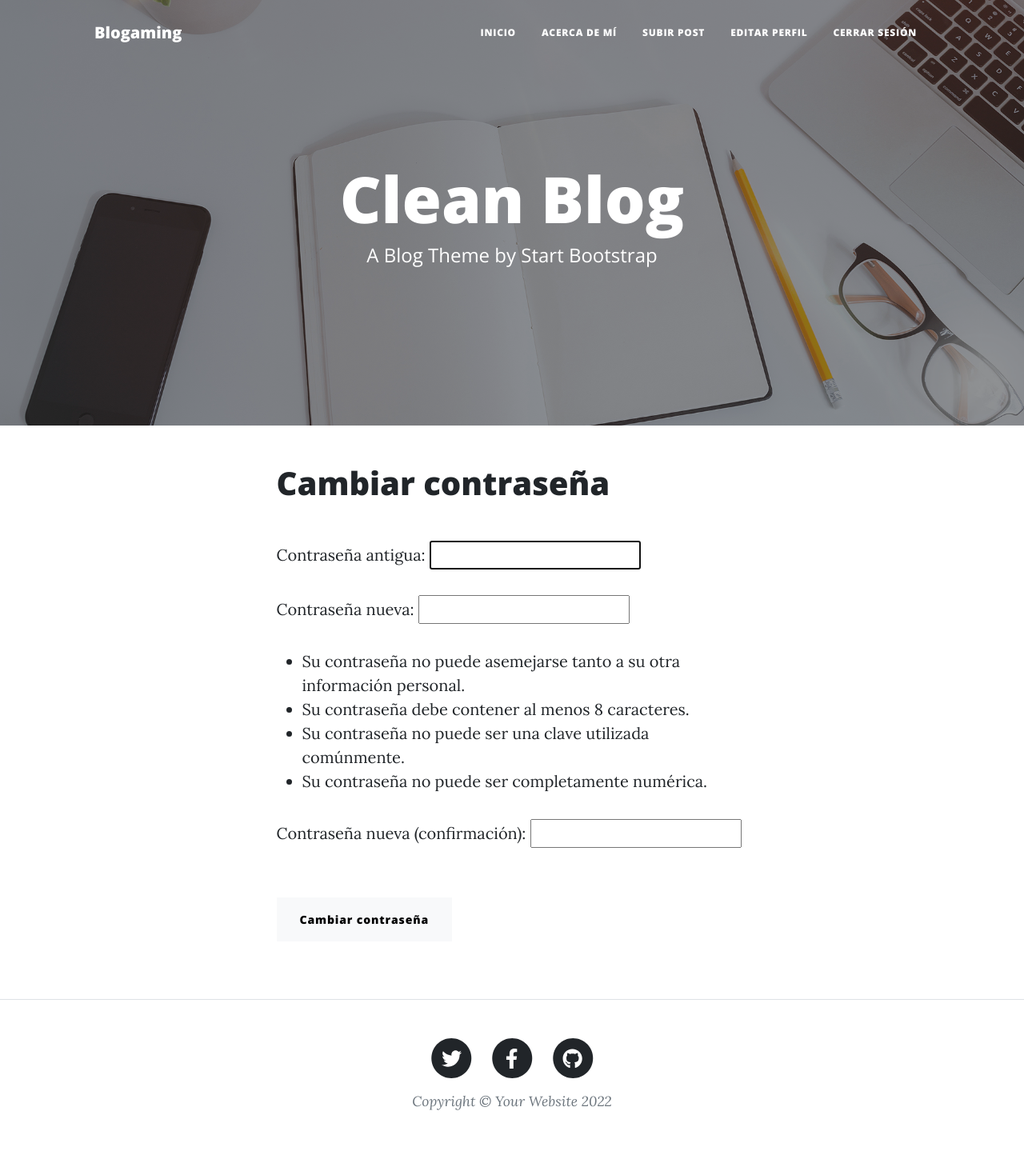
After one commit to rafacarr93/repo_proyecto, a Django app: page /password/ in a window 1280 px wide. The commit adds this page. Shown: the whole page at 80% size. Run offline with Django 4.2, Linux system fonts and the light colour scheme; a user stored in the database is signed in; some libraries are stand-ins or nearby versions.

Commit message:
CRUD de usuario listo

```diff
--- /dev/null
+++ b/blog/templates/cambiar_contraseña.html
@@ -0,0 +1,25 @@
+{% extends 'padre.html' %}
+{% load static %}
+{% load i18n %}
+{% block contenido %}
+<main class="mb-4">
+    <div class="container px-4 px-lg-5">
+        <div class="row gx-4 gx-lg-5 justify-content-center">
+            <div class="col-md-10 col-lg-8 col-xl-7">
+                <h1>Cambiar contraseña</h1>
+                <div class="my-5">
+                    <form action="" method="POST">
+                        {% language 'es' %}
+                        {% csrf_token %}
+                        {{form.as_p}}
+                        {% endlanguage %}
+                        <br />
+                        <!-- Submit Button-->
+                        <button class="btn btn-light" id="submitButton" type="submit">Cambiar contraseña</button>
+                    </form>
+                </div>
+            </div>
+        </div>
+    </div>
+</main>
+{% endblock %}
--- a/blog/templates/eliminar_post.html
+++ b/blog/templates/eliminar_post.html
@@ -21,7 +21,6 @@
                                     <br />
                                     <!-- Submit Button-->
                                     <button class="btn btn-light" id="submitButton" type="submit">Borrar post</button>
-                                    <a href="{% url 'inicio' %}"><button class="btn btn-light" id="submitButton">Cancelar</button></a>
                                 </form>
                             </div>
                         </div>
--- a/blog/templates/padre.html
+++ b/blog/templates/padre.html
@@ -31,7 +31,7 @@
                             <li class="nav-item"><a class="nav-link px-lg-3 py-3 py-lg-4" href="{% url 'inicio' %}">Inicio</a></li>
                             <li class="nav-item"><a class="nav-link px-lg-3 py-3 py-lg-4" href="">Acerca de mí</a></li>
                             <li class="nav-item"><a class="nav-link px-lg-3 py-3 py-lg-4" href="{% url 'subir_post' %}">Subir post</a></li>
-                            <li class="nav-item"><a class="nav-link px-lg-3 py-3 py-lg-4" href="#">Perfil</a></li>
+                            <li class="nav-item"><a class="nav-link px-lg-3 py-3 py-lg-4" href="{% url 'editar_perfil' %}">Editar perfil</a></li>
                             <li class="nav-item"><a class="nav-link px-lg-3 py-3 py-lg-4" href="{% url 'logout' %}">Cerrar sesión</a></li>
                         {% else %}
                             <li class="nav-item"><a class="nav-link px-lg-3 py-3 py-lg-4" href="{% url 'inicio' %}">Inicio</a></li>
--- a/blog/urls.py
+++ b/blog/urls.py
@@ -1,5 +1,6 @@
 from django.urls import path
 from . import views
+from django.contrib.auth import views as auth_views
 
 urlpatterns = [
     path('', views.inicio, name='inicio'),
@@ -7,6 +8,9 @@ urlpatterns = [
     path('subir_post', views.Subir_post.as_view(), name='subir_post'),
     path('editar/<int:pk>', views.Editar_post.as_view(), name='editar_post'),
     path('eliminar/<int:pk>', views.Eliminar_post.as_view(), name='eliminar_post'),
+    path('editar_perfil', views.Editar_usuario.as_view(), name='editar_perfil'),
+    #path('password/', auth_views.PasswordChangeView.as_view(template_name='cambiar_contraseña.html')),
+    path('password/', views.Cambiar_password.as_view(template_name='cambiar_contraseña.html')),
     path('login', views.usuario_login, name='login'),
     path('logout', views.usuario_logout, name='logout'),
     path('registro', views.registro, name='registro')
--- a/blog/views.py
+++ b/blog/views.py
@@ -1,12 +1,13 @@
 from django.shortcuts import render, redirect
 from django.contrib.auth import authenticate, login, logout
 from django.contrib import messages
-from django.contrib.auth.decorators import login_required
-from django.contrib.auth.forms import UserCreationForm
+from django.views import generic
+from django.contrib.auth.forms import UserChangeForm, PasswordChangeForm
+from django.contrib.auth.views import PasswordChangeView
 from django.views.generic import CreateView, UpdateView, DeleteView
 from django.urls import reverse_lazy
 from .models import Post
-from .forms import FormularioPost, FormularioRegistro
+from .forms import FormularioPost, FormularioRegistro, FormularioEditarUsuario
 
 # Create your views here.
 
@@ -54,7 +55,6 @@ def usuario_login(request): #Si la llamo login puede haber un conflicto con el m
     else:
         return render(request, 'login.html')
 
-@login_required(login_url='login')
 def usuario_logout(request):
     logout(request)
     messages.success(request, 'Sesión finalizada')
@@ -75,3 +75,15 @@ def registro(request):
         mi_formulario = FormularioRegistro()
 
     return render(request, 'registro.html', {'formulario': mi_formulario})
+
+class Editar_usuario(generic.UpdateView):
+    form_class = FormularioEditarUsuario
+    template_name = 'editar_perfil.html'
+    success_url = reverse_lazy('inicio')
+
+    def get_object(self):
+        return self.request.user
+
+class Cambiar_password(PasswordChangeView):
+    form_class = PasswordChangeForm
+    success_url = reverse_lazy('inicio')
```
Also changed, not shown: blog/forms.py (+10 -2 lines), blog/templates/editar_perfil.html (added, +21 -0 lines), db.sqlite3.
